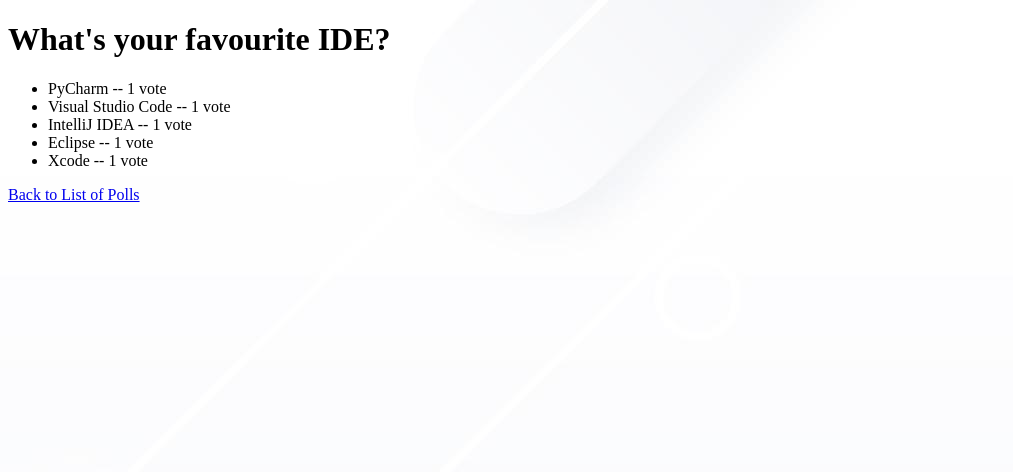
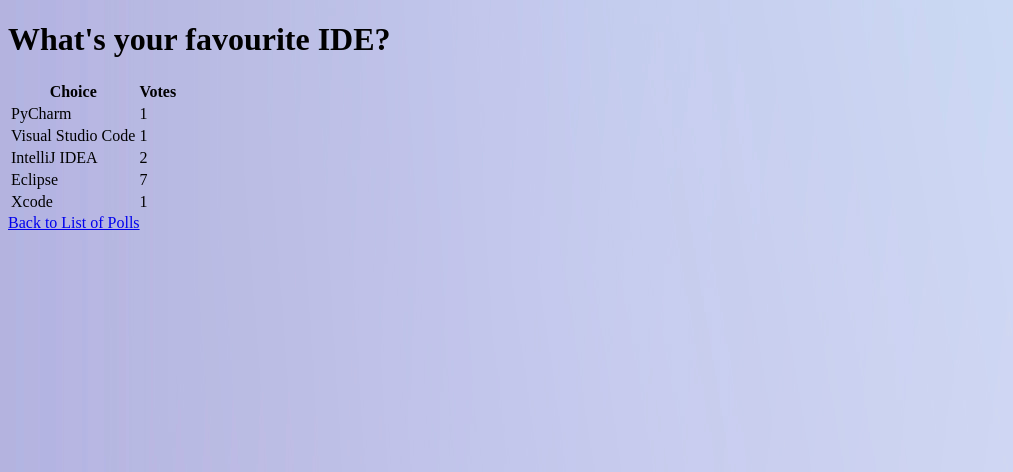
Before and after one commit to colarrbear/ku-polls, a Django app: page /1/results/ in a window 1280 px wide. Shown: the top 472 px of the page, without its empty margins (0-1013 px from the left). Run offline with Django 5.2, Linux system fonts and the light colour scheme; data comes from the database, SQL or seed files in the repository.

Commit message:
fix: result page, message, some UI

```diff
--- /dev/null
+++ b/data/polls-v2.json
@@ -0,0 +1,155 @@
+[
+{
+  "model": "polls.question",
+  "pk": 1,
+  "fields": {
+    "question_text": "What's your favourite IDE?",
+    "pub_date": "2024-08-23T08:21:20Z",
+    "end_date": null
+  }
+},
+{
+  "model": "polls.question",
+  "pk": 2,
+  "fields": {
+    "question_text": "Which emerging technology excites you the most?",
+    "pub_date": "2024-08-23T08:34:18Z",
+    "end_date": null
+  }
+},
+{
+  "model": "polls.question",
+  "pk": 5,
+  "fields": {
+    "question_text": "What's the best way to eat cereal?",
+    "pub_date": "2024-08-23T15:39:36Z",
+    "end_date": null
+  }
+},
+{
+  "model": "polls.choice",
+  "pk": 0,
+  "fields": {
+    "question": 1,
+    "choice_text": "PyCharm",
+    "votes": 1
+  }
+},
+{
+  "model": "polls.choice",
+  "pk": 1,
+  "fields": {
+    "question": 1,
+    "choice_text": "Visual Studio Code",
+    "votes": 1
+  }
+},
+{
+  "model": "polls.choice",
+  "pk": 2,
+  "fields": {
+    "question": 1,
+    "choice_text": "IntelliJ IDEA",
+    "votes": 2
+  }
+},
+{
+  "model": "polls.choice",
+  "pk": 4,
+  "fields": {
+    "question": 1,
+    "choice_text": "Eclipse",
+    "votes": 7
+  }
+},
+{
+  "model": "polls.choice",
+  "pk": 5,
+  "fields": {
+    "question": 1,
+    "choice_text": "Xcode",
+    "votes": 1
+  }
+},
+{
+  "model": "polls.choice",
+  "pk": 7,
+  "fields": {
+    "question": 2,
+    "choice_text": "AI",
+    "votes": 5
+  }
+},
+{
+  "model": "polls.choice",
+  "pk": 8,
+  "fields": {
+    "question": 2,
+    "choice_text": "Blockchain",
+    "votes": 1
+  }
+},
+{
+  "model": "polls.choice",
+  "pk": 9,
+  "fields": {
+    "question": 2,
+    "choice_text": "VR",
+    "votes": 1
+  }
+},
+{
+  "model": "polls.choice",
+  "pk": 10,
+  "fields": {
+    "question": 2,
+    "choice_text": "Quantum Computing",
+    "votes": 7
+  }
+},
+{
+  "model": "polls.choice",
+  "pk": 11,
+  "fields": {
+    "question": 2,
+    "choice_text": "5G Networks",
+    "votes": 2
+  }
+},
+{
+  "model": "polls.choice",
+  "pk": 12,
+  "fields": {
+    "question": 5,
+    "choice_text": "With milk",
+    "votes": 1
+  }
+},
+{
+  "model": "polls.choice",
+  "pk": 13,
+  "fields": {
+    "question": 5,
+    "choice_text": "Dry, straight from the box",
+    "votes": 0
+  }
+},
+{
+  "model": "polls.choice",
+  "pk": 14,
+  "fields": {
+    "question": 5,
+    "choice_text": "With orange juice instead of milk",
+    "votes": 2
+  }
+},
+{
+  "model": "polls.choice",
+  "pk": 15,
+  "fields": {
+    "question": 5,
+    "choice_text": "Blended into a smoothie",
+    "votes": 1
+  }
+}
+]
--- a/polls/static/polls/style.css
+++ b/polls/static/polls/style.css
@@ -1,17 +1,76 @@
 /* Styling the appearance of the HTML elements on a webpage. */
 
-li a {
-    color: green;
+.question-link, .result-link {
+    color: #5C4033;
+    text-decoration: none;
+}
+
+.question-link:hover, .result-link:hover {
+    text-decoration: underline;
 }
 
 body {
-    background: deeppink url("images/background.png") no-repeat;
+    background: white url("images/background.png") no-repeat;
 }
 
-.polls_list{
-    border: 5px outset green;
-    background-color: black;
+/*remove bullet points*/
+ul {
+    list-style-type: none;
+    margin: 0;
+    padding: 0;
 }
-div{
-    display: block;
+
+.question-row {
+    display: flex;
+    align-items: center;
+    margin: 10px 0;
 }
+
+/* card styling for each question */
+.question-card {
+    background-color: #f9f9f9;
+    border: 1px solid #ddd;
+    border-radius: 8px;
+    padding: 16px;
+    margin-right: 16px;
+    flex: 1;
+    box-shadow: 0 2px 4px rgba(0, 0, 0, 0.1);
+}
+
+.result-card {
+    background-color: #f9f9f9;
+    border: 1px solid #ddd;
+    border-radius: 8px;
+    padding: 16px;
+    box-shadow: 0 2px 4px rgba(0, 0, 0, 0.1);
+    white-space: nowrap; /* Prevents text from wrapping */
+}
+
+.question-container {
+    padding: 16px;
+}
+
+/* Style for the messages */
+.messages {
+    list-style: none;
+    padding: 0;
+    margin: 20px 0;
+}
+
+.messages li {
+    margin-bottom: 10px;
+    padding: 10px;
+    border-radius: 5px;
+}
+
+.messages li.error {
+    background-color: #f8d7da;
+    color: #721c24;
+    border: 1px solid #f5c6cb;
+}
+
+.messages li.success {
+    background-color: #d4edda;
+    color: #155724;
+    border: 1px solid #c3e6cb;
+}
--- a/polls/templates/polls/results.html
+++ b/polls/templates/polls/results.html
@@ -6,13 +6,22 @@
 
 <h1> {{question.question_text}}</h1>
 
-<ul>
-    {% for choice in question.choice_set.all %}
-    <li>
-        {{ choice.choice_text }} -- {{ choice.votes }} vote{{ choice.votes|pluralize }}
-    </li>
-    {% endfor %}
-</ul>
+<table>
+    <thead>
+        <tr>
+            <th>Choice</th>
+            <th>Votes</th>
+        </tr>
+    </thead>
+    <tbody>
+        {% for choice in question.choice_set.all %}
+        <tr>
+            <td>{{ choice.choice_text }}</td>
+            <td>{{ choice.votes }}</td>
+        </tr>
+        {% endfor %}
+    </tbody>
+</table>
 
 <!-- Back to List of Polls link -->
 <a href="{% url 'polls:index' %}">Back to List of Polls</a>
--- a/polls/views.py
+++ b/polls/views.py
@@ -78,19 +78,16 @@
     def get(self, request, *args, **kwargs):
         """
         This function retrieves the results for a specific question.
-        :param request:
-        :param args:
-        :param kwargs:
-        :return:
         """
         try:
-            selected_question = get_object_or_404(Question, pk=kwargs["pk"])
-        except Http404:
+            selected_question = self.get_queryset().get(pk=kwargs["pk"])
+        except Question.DoesNotExist:
             messages.error(request, "Question does not exist.")
             return redirect("polls:index")
-        # Check if the question is published
+
+            # Check if the question is published
         if not selected_question.is_published():
-            messages.error(request, "Question is not published.")
+            messages.error(request, "This question is not yet published.")
             return redirect("polls:index")
         return super().get(request, *args, **kwargs)
 
```
Also changed, not shown: polls/templates/polls/index.html (+30 -8 lines), polls/static/polls/images/background.png.
